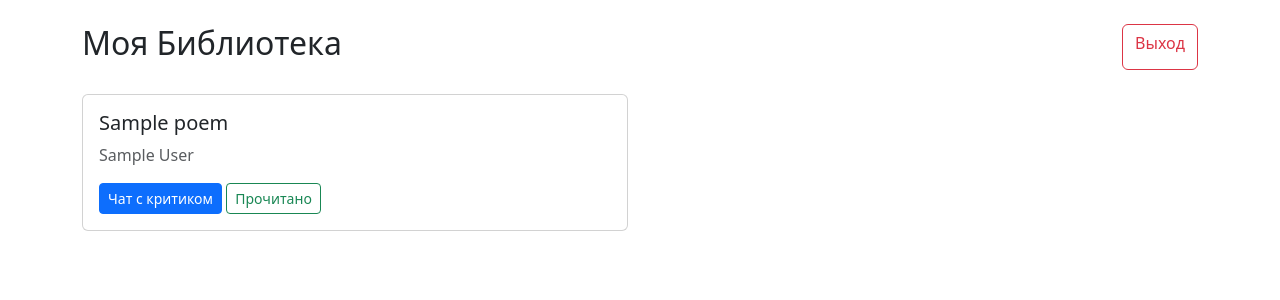
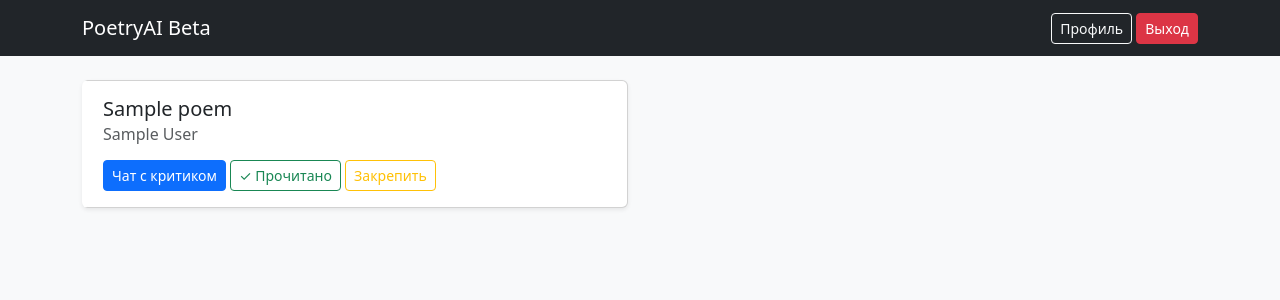
Before and after one commit to zynqff/ssalfatest, a FastAPI app: template templates/index.html in a window 1280 px wide. Shown: the top 300 px of the page. Run offline with FastAPI, Linux system fonts and the light colour scheme; the template is opened without the code that fills it: most values are stand-ins (such as "Sample title", 1, 10 or a date in 2020); parts of the project's set-up code (start-up, migrations or seed data) failed here and were passed over.

Commit message:
Update index.html

```diff
--- a/templates/index.html
+++ b/templates/index.html
@@ -1,81 +1,108 @@
 <!DOCTYPE html>
-<html>
+<html lang="ru">
 <head>
+    <meta charset="UTF-8">
     <title>Литературный ИИ</title>
     <link href="https://cdn.jsdelivr.net/npm/bootstrap@5.3.0/dist/css/bootstrap.min.css" rel="stylesheet">
     <style>
-        .chat-window { position: fixed; bottom: 20px; right: 20px; width: 300px; display: none; flex-direction: column; z-index: 1000; }
-        #chat-messages { height: 200px; overflow-y: auto; background: #f8f9fa; padding: 10px; font-size: 0.9rem; }
+        .poem-card { transition: 0.3s; border-left: 5px solid transparent; }
+        .poem-card.read { border-left-color: #28a745; opacity: 0.8; }
+        .poem-card.pinned { border-left-color: #ffc107; background: #fffdf5; }
+        .chat-box { position: fixed; bottom: 20px; right: 20px; width: 350px; height: 500px; display: none; z-index: 1000; }
+        #chat-content { height: 350px; overflow-y: auto; background: #fdfdfd; padding: 15px; }
     </style>
 </head>
-<body class="container py-4">
-    <nav class="d-flex justify-content-between mb-4">
-        <h2>Моя Библиотека</h2>
-        <a href="/logout" class="btn btn-outline-danger">Выход</a>
+<body class="bg-light">
+    <nav class="navbar navbar-dark bg-dark mb-4">
+        <div class="container">
+            <a class="navbar-brand" href="#">PoetryAI Beta</a>
+            <div>
+                <a href="/profile" class="btn btn-outline-light btn-sm">Профиль</a>
+                <a href="/logout" class="btn btn-danger btn-sm">Выход</a>
+            </div>
+        </div>
     </nav>
 
-    <div class="row">
-        {% for poem in poems %}
-        <div class="col-md-6 mb-3">
-            <div class="card">
-                <div class="card-body">
-                    <h5 class="card-title">{{ poem.title }}</h5>
-                    <p class="text-muted">{{ poem.author }}</p>
-                    <button class="btn btn-sm btn-primary" onclick="openChat({{ poem.id }}, '{{ poem.title }}')">Чат с критиком</button>
-                    <button class="btn btn-sm btn-outline-success" onclick="toggleRead('{{ poem.title }}')">Прочитано</button>
+    <div class="container">
+        <div class="row">
+            {% for poem in poems %}
+            <div class="col-md-6 mb-4">
+                <div class="card poem-card shadow-sm {% if poem.title in read_list %}read{% endif %} {% if poem.title == pinned %}pinned{% endif %}">
+                    <div class="card-body">
+                        <h5 class="card-title">{{ poem.title }} {% if poem.title == pinned %}📌{% endif %}</h5>
+                        <h6 class="card-subtitle mb-2 text-muted">{{ poem.author }}</h6>
+                        <div class="mt-3">
+                            <button class="btn btn-primary btn-sm" onclick="startChat({{ poem.id }}, '{{ poem.title }}')">Чат с критиком</button>
+                            <button class="btn btn-outline-success btn-sm" onclick="markRead('{{ poem.title }}')">✓ Прочитано</button>
+                            <button class="btn btn-outline-warning btn-sm" onclick="pinPoem('{{ poem.title }}')">Закрепить</button>
+                        </div>
+                    </div>
                 </div>
             </div>
+            {% endfor %}
         </div>
-        {% endfor %}
     </div>
 
-    <div id="aiChat" class="card chat-window shadow">
-        <div class="card-header bg-dark text-white d-flex justify-content-between">
-            <small id="chatPoemTitle">Критик</small>
-            <button onclick="closeChat()" class="btn-close btn-close-white"></button>
+    <div id="aiChat" class="card chat-box shadow-lg">
+        <div class="card-header bg-primary text-white d-flex justify-content-between">
+            <span id="activePoemTitle">Критик</span>
+            <button onclick="document.getElementById('aiChat').style.display='none'" class="btn-close btn-close-white"></button>
         </div>
-        <div id="chat-messages"></div>
-        <div class="p-2">
+        <div id="chat-content"></div>
+        <div class="card-footer">
             <div class="input-group">
-                <input type="text" id="chatInput" class="form-control form-control-sm" placeholder="Спросить...">
-                <button class="btn btn-primary btn-sm" onclick="sendMsg()">></button>
+                <input type="text" id="chatInput" class="form-control" placeholder="Спросите о смысле...">
+                <button class="btn btn-primary" onclick="sendToAI()">Отправить</button>
             </div>
         </div>
     </div>
 
     <script>
-        let activeId = null;
-        function openChat(id, title) {
-            activeId = id;
-            document.getElementById('chatPoemTitle').innerText = title;
+        let currentPoemId = null;
+
+        function startChat(id, title) {
+            currentPoemId = id;
+            document.getElementById('activePoemTitle').innerText = title;
             document.getElementById('aiChat').style.display = 'flex';
+            document.getElementById('chat-content').innerHTML = `<div class="text-muted small">Вы обсуждаете: ${title}. Задайте любой вопрос литературоведу.</div>`;
         }
-        function closeChat() { document.getElementById('aiChat').style.display = 'none'; }
 
-        async function sendMsg() {
+        async function sendToAI() {
             const input = document.getElementById('chatInput');
-            const box = document.getElementById('chat-messages');
-            box.innerHTML += `<div><b>Вы:</b> ${input.value}</div>`;
+            const content = document.getElementById('chat-content');
+            const q = input.value;
+            if(!q) return;
+
+            content.innerHTML += `<div class="mb-2 text-end"><b>Вы:</b> <br>${q}</div>`;
+            input.value = '';
 
             const res = await fetch('/poems/ask', {
                 method: 'POST',
                 headers: {'Content-Type': 'application/json'},
-                body: JSON.stringify({poem_id: activeId, question: input.value})
+                body: JSON.stringify({poem_id: currentPoemId, question: q})
             });
             const data = await res.json();
-            box.innerHTML += `<div class="text-primary"><b>Критик:</b> ${data.answer}</div>`;
-            input.value = '';
-            box.scrollTop = box.scrollHeight;
+            content.innerHTML += `<div class="mb-2 bg-light p-2 rounded"><b>Критик:</b> <br>${data.answer}</div>`;
+            content.scrollTop = content.scrollHeight;
         }
 
-        async function toggleRead(title) {
+        async function markRead(title) {
             await fetch('/poems/toggle_read', {
                 method: 'POST',
                 headers: {'Content-Type': 'application/json'},
                 body: JSON.stringify({title: title})
             });
-            alert('Статус обновлен!');
+            location.reload();
+        }
+
+        async function pinPoem(title) {
+            await fetch('/poems/toggle_pin', {
+                method: 'POST',
+                headers: {'Content-Type': 'application/json'},
+                body: JSON.stringify({title: title})
+            });
+            location.reload();
         }
     </script>
 </body>
-              </html>
+                </html>
```
